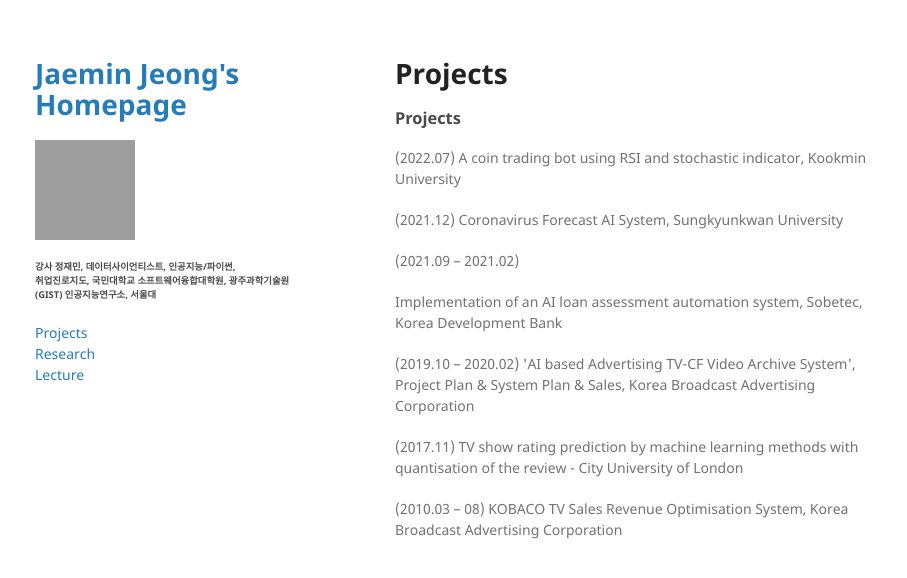
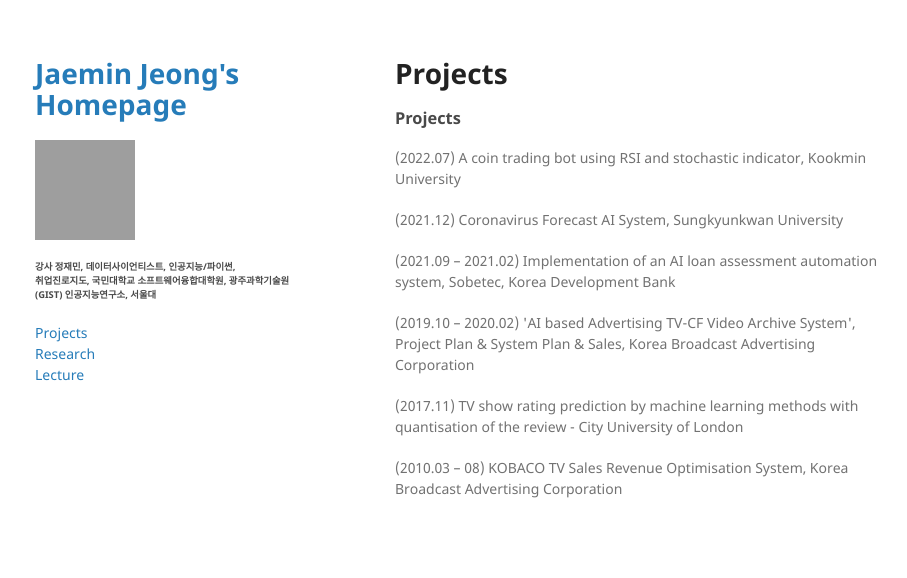
Before and after one commit to jaeminjjung/jaeminjjung.github.io, a Jekyll site: the page built from projects.md, in a window 1280 px wide, cut to the strip 0-578 px from the top of the page. Shown: the whole strip, without its empty margins (175-1082 px from the left). Built offline with Jekyll 4.4.1, drawn with Linux system fonts in a browser that asks for light colours; our own code applies the rules of GitHub Pages for plain Markdown files; grey boxes are pictures that could not be loaded.

```diff
--- a/projects.md
+++ b/projects.md
@@ -5,7 +5,7 @@
 ### Projects
 <p>(2022.07) A coin trading bot using RSI and stochastic indicator, Kookmin University </p>
 <p>(2021.12) Coronavirus Forecast AI System, Sungkyunkwan University </p>
-<p>(2021.09 – 2021.02) <p>Implementation of an AI loan assessment automation system, Sobetec, Korea Development Bank </p>
+<p>(2021.09 – 2021.02) Implementation of an AI loan assessment automation system, Sobetec, Korea Development Bank </p>
 <p>(2019.10 – 2020.02) 'AI based Advertising TV-CF Video Archive System', Project Plan & System Plan & Sales, Korea Broadcast Advertising Corporation </p>
 <p>(2017.11) TV show rating prediction by machine learning methods with quantisation of the review - City University of London</p>
 <p>(2010.03 – 08) KOBACO TV Sales Revenue Optimisation System, Korea Broadcast Advertising Corporation </p>
```
